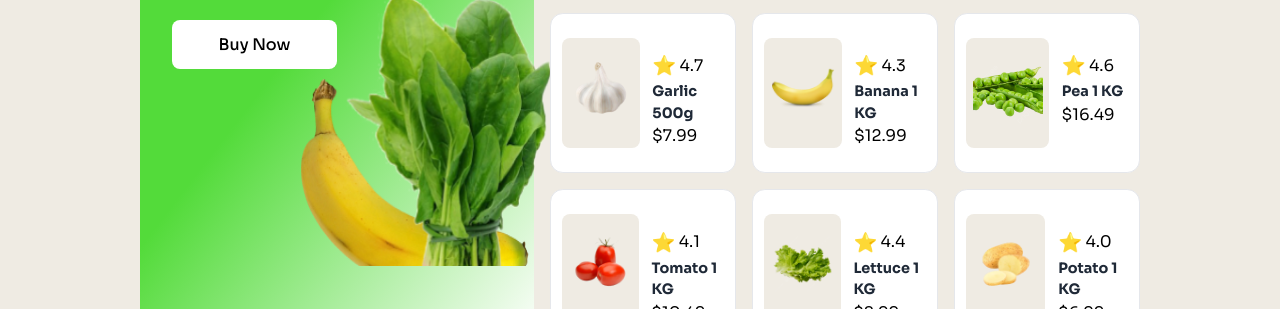
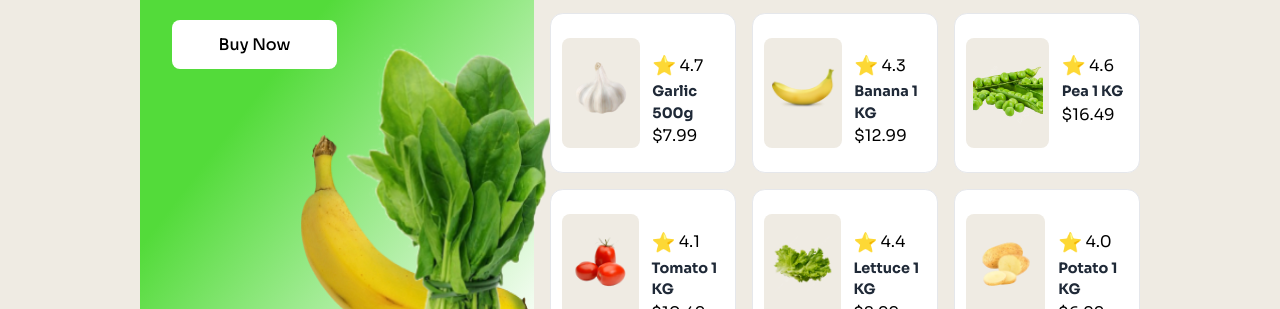
Before and after one commit to SheikhNegarSultana/A3, a plain HTML site: page index.html in a window 1280 px wide. Shown: the part 2491-2800 px from the top of the page. Drawn offline with nearby package versions, Linux system fonts and the light colour scheme.

Commit message:
Error Fixed

```diff
--- a/index.html
+++ b/index.html
@@ -145,7 +145,7 @@
                 <p class=" mt-[1rem] text-sm  text-black">Enjoy exclusive savings on your favorite essentials. Don't miss out on this limited-time deal!</p>
 
                 <button class="mt-[2rem] bg-white text-black w-1/2 px-[1.5rem] py-[0.8rem] rounded-[0.5rem] font-medium hover:bg-green-100">Buy Now</button>
-                <img src="Assets/vegetable-offer.png" alt="Vegetables" class=" ml-[18rem] -mt-[5.7rem] md:ml-[7rem] nd:-mt-[4rem] h-[18rem] w-[17rem]">
+                <img src="Assets/vegetable-offer.png" alt="Vegetables" class=" -mt-[2.8rem] ml-[5rem] md:ml-[7rem] md:-mt-[2.2rem] h-[18rem] w-[17rem]">
             </div>
 
 
```
